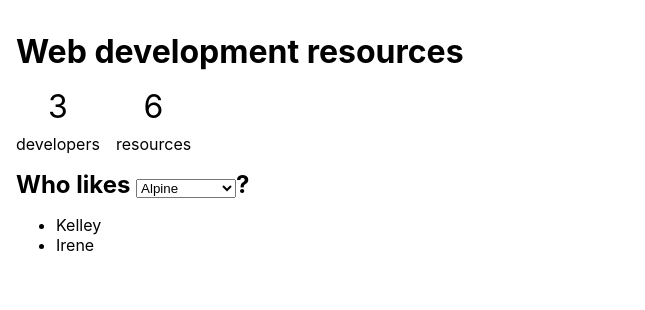
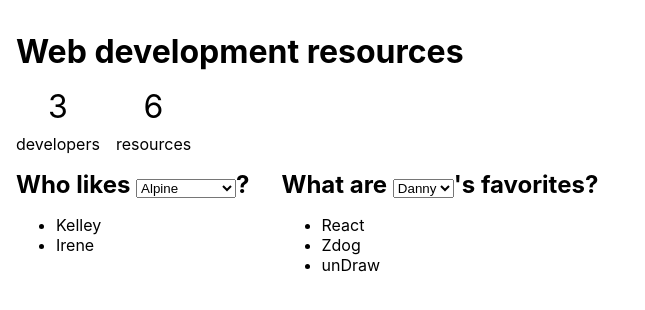
Before and after one commit to Codaisseur/developer-resource-explorer, a React (Create React App) app: page / in a window 1280 px wide. Shown: the top 310 px of the page, without its empty margins (0-645 px from the left). Built offline with nearby package versions, Linux system fonts and the light colour scheme.

Commit message:
5. Another computed parametrized selector

```diff
--- a/src/App.js
+++ b/src/App.js
@@ -14,14 +14,35 @@ const selectResources = state => {
   return state.resources;
 };
 
+const selectDevelopers = state => {
+  return state.developers;
+};
+
+const selectDevelopersFavoritesResources = developerId => state => {
+  const developer = state.developers.find(dev => dev.id === developerId);
+  if (!developer) {
+    return [];
+  }
+
+  return state.resources.filter(resource => {
+    return developer.favorites.includes(resource.id);
+  });
+};
+
 function App() {
   const statistics = useSelector(selectStatistics);
   const resources = useSelector(selectResources);
+  const developers = useSelector(selectDevelopers);
 
+  const [developerId, setDeveloperId] = useState(2);
   const [favoriteId, setFavoriteId] = useState(2);
 
   const developersWithThisFavorite = useSelector(
     selectDevelopersWithFavorite(favoriteId)
+  );
+
+  const favoriteResources = useSelector(
+    selectDevelopersFavoritesResources(developerId)
   );
 
   return (
@@ -37,6 +58,9 @@ function App() {
           <p>resources</p>
         </div>
       </div>
+
+      <div style={{ display: "flex" }}>
+        <div style={{ marginRight: "2rem" }}>
           <h2>
             Who likes{" "}
             <select
@@ -59,6 +83,32 @@ function App() {
             })}
           </ul>
         </div>
+
+        <div>
+          <h2>
+            What are{" "}
+            <select
+              value={developerId}
+              onChange={e => setDeveloperId(parseInt(e.target.value))}
+            >
+              {developers.map(dev => {
+                return (
+                  <option key={dev.id} value={dev.id}>
+                    {dev.name}
+                  </option>
+                );
+              })}
+            </select>
+            's favorites?
+          </h2>
+          <ul>
+            {favoriteResources.map(resource => {
+              return <li key={resource.id}>{resource.name}</li>;
+            })}
+          </ul>
+        </div>
+      </div>
+    </div>
   );
 }
 
```
Lines whose indentation alone changed are shown as unchanged.
